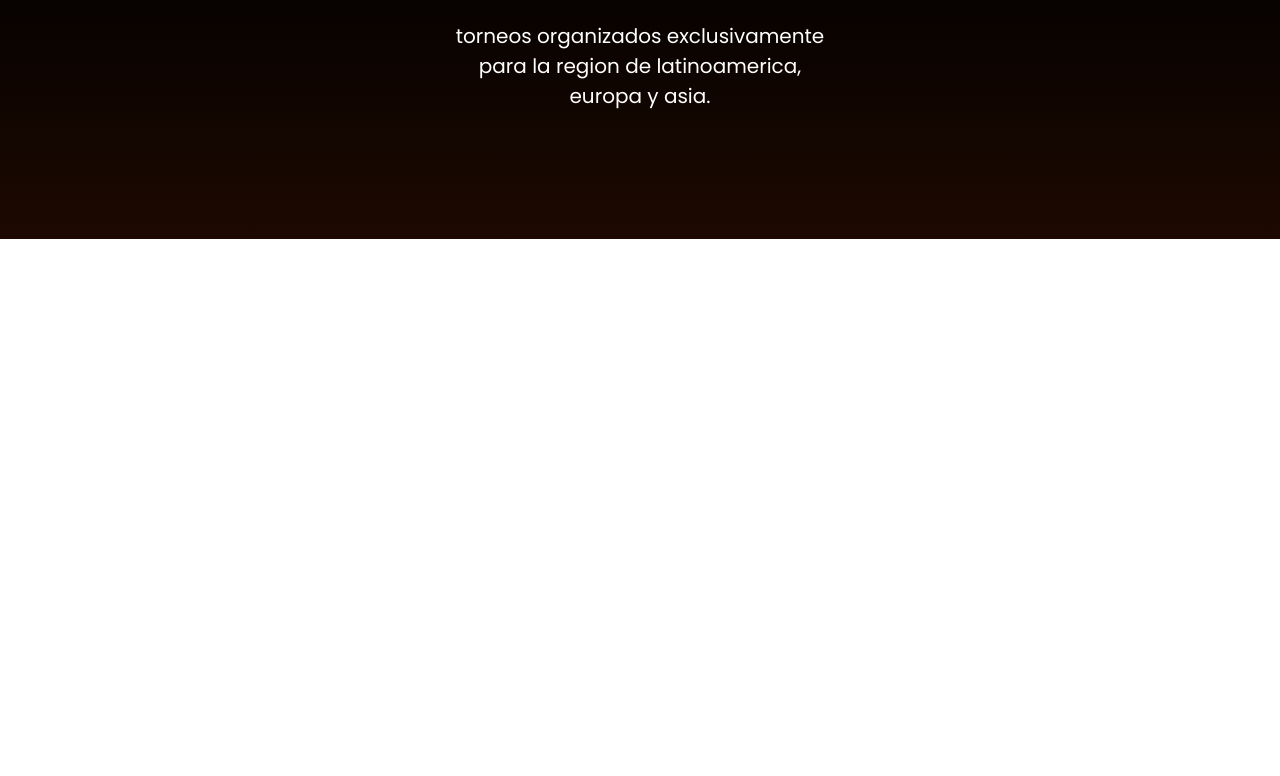
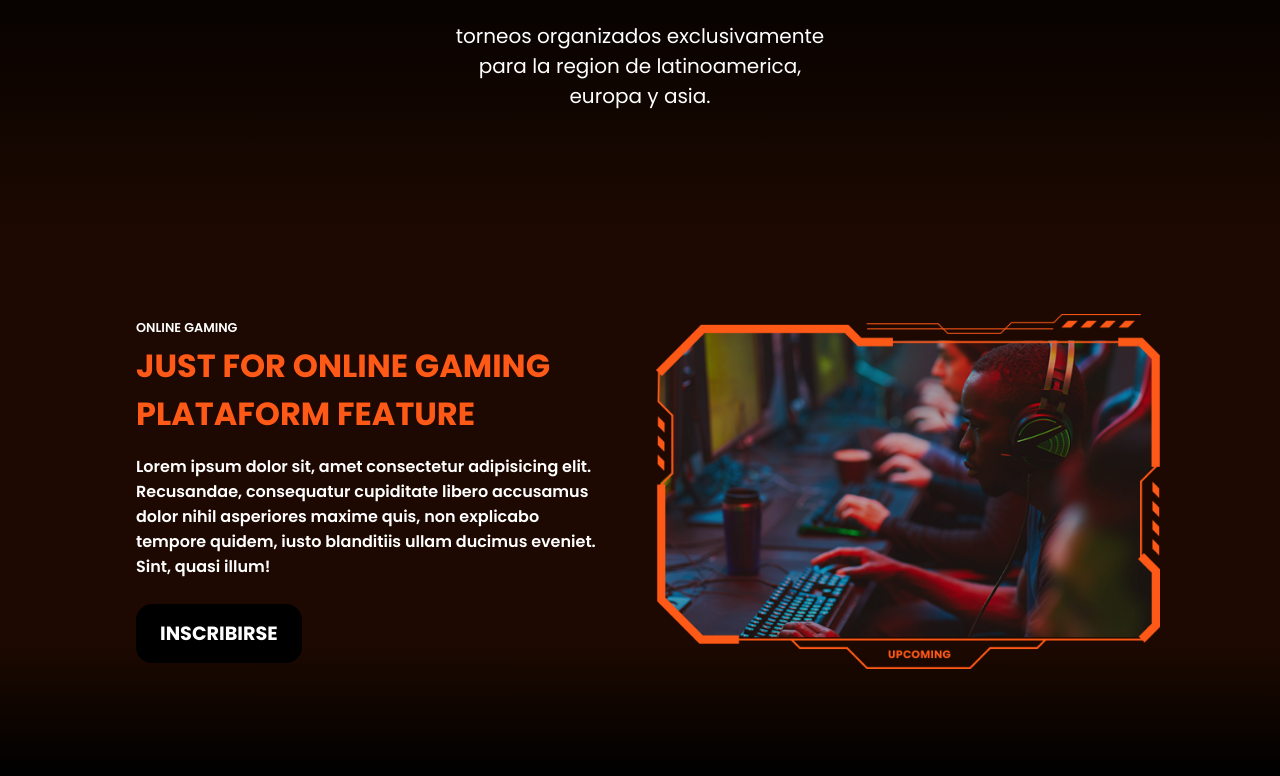
Before and after one commit to adrianmrjs/anotherlevel-page, a plain HTML site: page index.html in a window 1280 px wide. Shown: the part 1473-2249 px from the top of the page. Before the commit the page ends 1712 px from the top, so only its background shows below. Drawn offline with Linux system fonts and the light colour scheme.

Commit message:
version 1.4 - finalice section discover-area

```diff
--- a/assets/sass/style.scss
+++ b/assets/sass/style.scss
@@ -375,3 +375,93 @@ input[type="checkbox"] {
 }
 
 // -------------------- Description ---------------------------- //
+
+// -------------------- discover-area ---------------------------- //
+
+    .discover-area {
+        display: flex;
+        justify-content: center;
+        background: $main-black;  /* fallback for old browsers */
+        background: -webkit-linear-gradient(to bottom, #1d0901,#1d0901,#1d0901,#1d0901, #000000);  /* Chrome 10-25, Safari 5.1-6 */
+        background: linear-gradient(to bottom,#1d0901, #1d0901,#1d0901,#1d0901, #000000); /* W3C, IE 10+/ Edge, Firefox 16+, Chrome 26+, Opera 12+, Safari 7+ */
+
+        .principalWrapper {
+            @media(min-width: 200px){
+                @include orderFlex(column, center, center);
+                padding: 0.5rem ;
+            }
+
+            @media(min-width: 1200px) {
+                @include orderFlex(row, space-between, center);
+                padding: 2rem 4rem 4rem 4rem;
+            }
+        }
+
+        .aboutContent-text {
+            flex: 1;
+            display: flex;
+            flex-direction: column;
+            color: white;
+            position: relative;
+            height: 100%;
+            margin: 1rem;
+            width: 100vh;
+
+            h2 {
+                text-transform: uppercase;
+                font-weight: 600;
+                font-size: 0.8rem;
+                padding: 3rem 1rem 0 1rem;
+
+
+            }
+
+            h1{
+                text-transform: uppercase;
+                font-weight: 700;
+                align-items: center;
+                font-size: 2rem;
+                padding: 5px 1rem 1rem 1rem ;
+                color: #FF5917;
+            }
+
+            p {
+                font-weight: 600;
+                align-items: center;
+                padding: 0 1rem 2.5rem 1rem;
+            }
+
+            .bottom {
+                padding: 0 1rem 2rem 1rem;
+
+                a {
+                    padding: 1rem 1.5rem;
+                    border-radius: 1rem;
+                    background: $main-black;
+                    color: $main-white;
+                    font-size: 1.2rem;
+                    font-weight: 700;
+                    text-transform: uppercase;
+
+                    &:hover {
+                        transition: .1s all;
+                        color: #f17932;
+                    }
+                  }
+               }
+        }
+
+        .aboutContent-img {
+            flex: 1;
+            @include orderFlex (row, center, center);
+            padding: 1rem;
+
+
+            img{
+                width: 100%;
+                margin: 1rem;
+            }
+        }
+    }
+
+// -------------------- discover-area---------------------------- //
--- a/index.html
+++ b/index.html
@@ -111,6 +111,24 @@
             </div>
         </section>
 
+        <section class="discover-area" id="discover-area">
+            <div class="principalWrapper">
+
+                    <div class="aboutContent-text" data-aos="zoom-in-right">
+                        <h2>online gaming</h2>
+                        <h1>just for online gaming plataform feature</h1>
+                        <p>Lorem ipsum dolor sit, amet consectetur adipisicing elit. Recusandae, consequatur cupiditate libero accusamus dolor nihil asperiores maxime quis, non explicabo tempore quidem, iusto blanditiis ullam ducimus eveniet. Sint, quasi illum!</p>
+                        <div class="bottom">
+                            <a href="$">Inscribirse</a>
+                        </div>
+                    </div>
+                    <div class="aboutContent-img" data-aos="zoom-in-left">
+                        <img src="./assets/images/video/video_img.png" alt="image-torneo.png">
+                    </div>
+
+            </div>
+        </section>
+
     </main>
 
 </body>
```
Also changed, not shown: assets/css/style.css, 1 other file.
